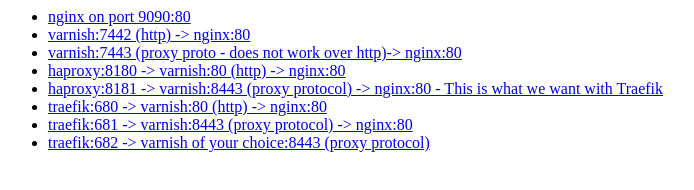
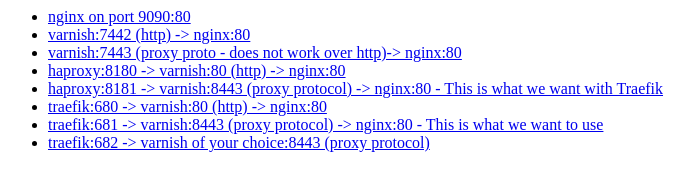
Before and after one commit to runelangseid/traefik-varnish-example, a plain HTML site: page nginx/index.html in a window 1280 px wide. Shown: the whole page, without its empty margins (0-694 px from the left). Drawn offline with Linux system fonts and the light colour scheme.

Commit message:
doc update

```diff
--- a/nginx/index.html
+++ b/nginx/index.html
@@ -5,6 +5,6 @@
   <li><a href="//localhost:8180">haproxy:8180 -> varnish:80 (http) -> nginx:80</a></li>
   <li><a href="//localhost:8181">haproxy:8181 -> varnish:8443 (proxy protocol) -> nginx:80 - This is what we want with Traefik</a></li>
   <li><a href="//localhost:680">traefik:680 -> varnish:80 (http) -> nginx:80</a></li>
-  <li><a href="//localhost:681">traefik:681 -> varnish:8443 (proxy protocol) -> nginx:80</a></li>
+  <li><a href="//localhost:681">traefik:681 -> varnish:8443 (proxy protocol) -> nginx:80 - This is what we want to use</a></li>
   <li><a href="//localhost:682">traefik:682 -> varnish of your choice:8443 (proxy protocol)</a></li>
 </ul>
```
Also changed, not shown: 4 other files.
